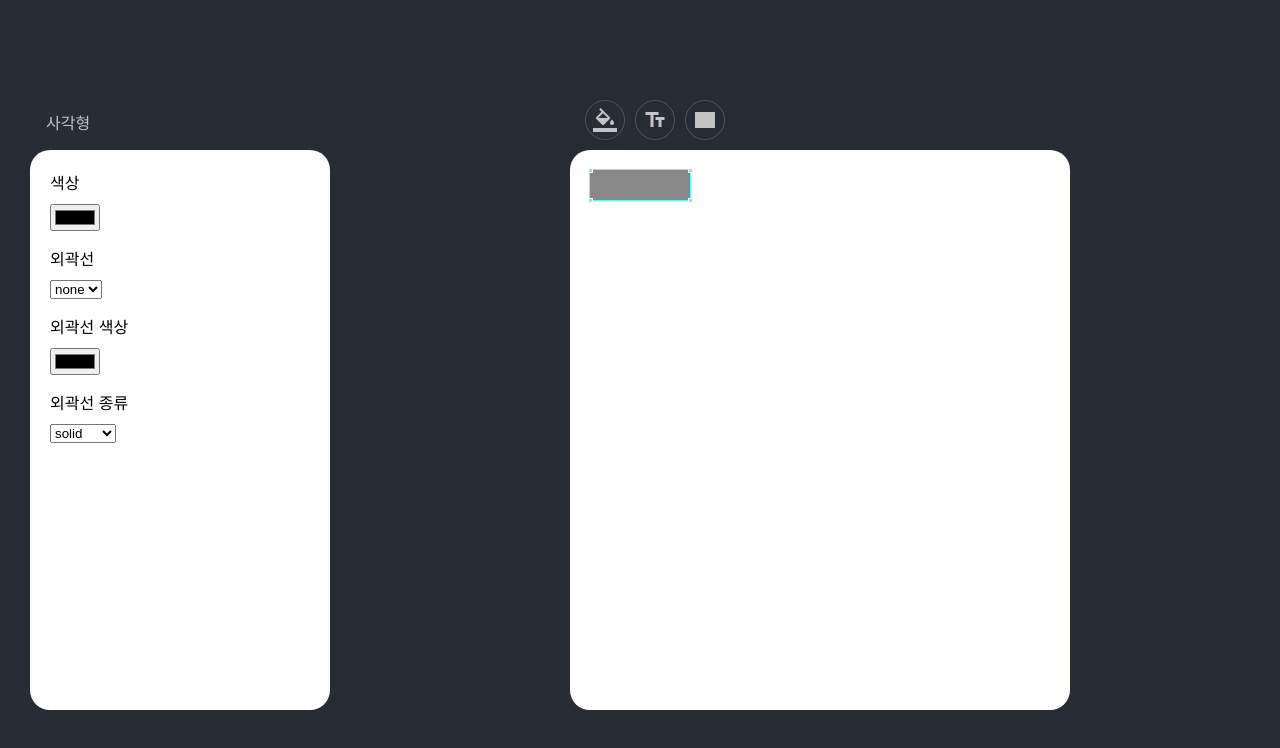
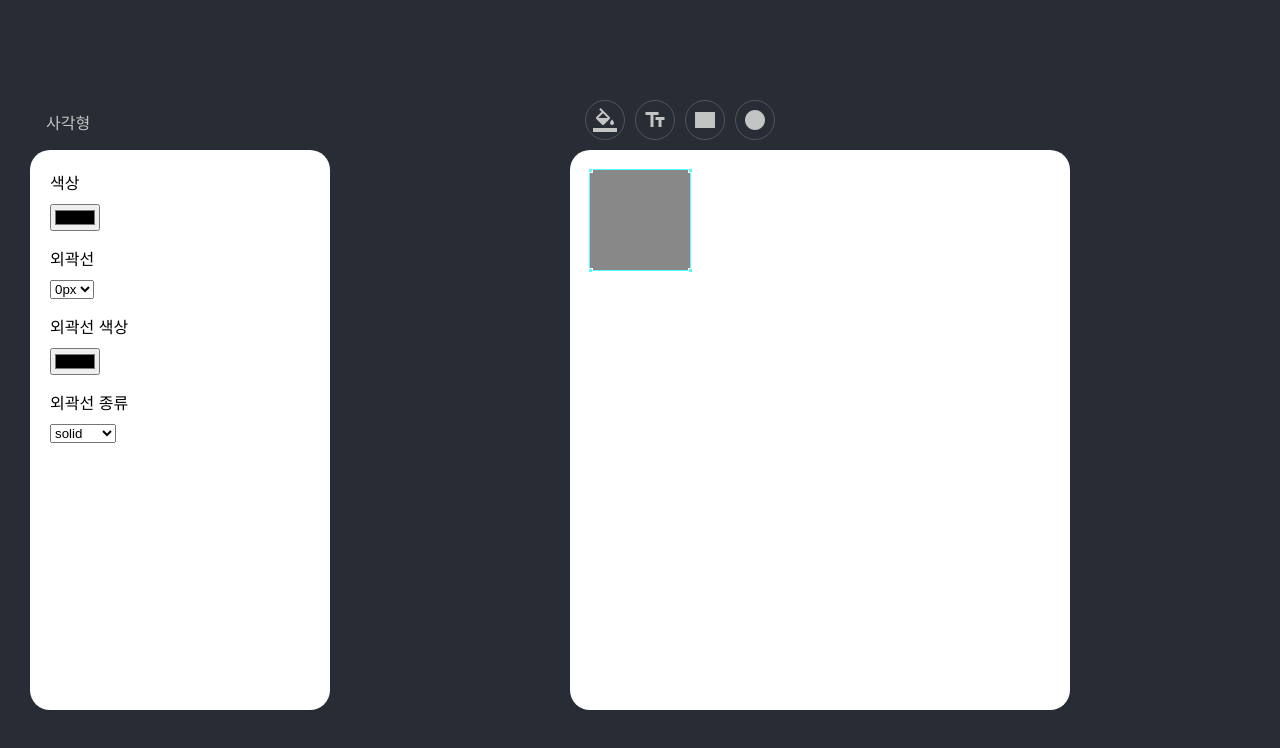
Before and after one commit to biio-front/canvas-with-konva, a React (Create React App) app: page / in a window 1280 px wide. Both pictures are taken after a click on the button "rectangle". Shown: the top 748 px of the page. Built offline with nearby package versions, Linux system fonts and the light colour scheme; a web font is replaced by a local one.

Commit message:
Add shape

```diff
--- a/src/components/AddingBoard/index.tsx
+++ b/src/components/AddingBoard/index.tsx
@@ -48,7 +48,7 @@ function AddingBoard({ setMode }: Props) {
         className='rectangle'
         type='button'
         onClick={() => {
-          setMode('rectangle');
+          setMode('shape');
 
           const element = {
             className: 'rectangle',
@@ -57,7 +57,7 @@ function AddingBoard({ setMode }: Props) {
               posX: 20,
               posY: 20,
               width: 100,
-              height: 30,
+              height: 100,
               color: '#888888',
               borderWidth: 'none',
               borderStyle: 'solid',
@@ -71,6 +71,34 @@ function AddingBoard({ setMode }: Props) {
       >
         <span className='material-icons'>rectangle</span>
       </button>
+
+      <button
+        className='circle'
+        type='button'
+        onClick={() => {
+          setMode('shape');
+
+          const element = {
+            className: 'circle',
+            id: `item-${canvasElements.length}`,
+            styles: {
+              posX: 20,
+              posY: 20,
+              width: 100,
+              height: 100,
+              color: '#888888',
+              borderWidth: '0',
+              borderStyle: 'solid',
+              borderColor: '#000000',
+            },
+          };
+
+          dispatch(addElement(element));
+          dispatch(selectItem(element));
+        }}
+      >
+        <span className='material-icons'>lens</span>
+      </button>
     </div>
   );
 }
--- a/src/components/Canvas/Rectangle/index.scss
+++ /dev/null
@@ -1,5 +0,0 @@
-.canvas-rectangle {
-  width: 100%;
-  height: 100%;
-  border: 0;
-}
--- a/src/components/Canvas/Rectangle/index.tsx
+++ /dev/null
@@ -1,28 +0,0 @@
-/* eslint-disable jsx-a11y/no-static-element-interactions */
-/* eslint-disable jsx-a11y/click-events-have-key-events */
-import { ElementStyle } from '../../../type/canvas';
-import './index.scss';
-
-type Props = {
-  onClickRectangle: Function;
-  elementId: string;
-  styles: ElementStyle;
-};
-
-function CanvasRectangle({ elementId, styles, onClickRectangle }: Props) {
-  return (
-    <div
-      className='canvas-rectangle'
-      id={elementId}
-      style={{
-        backgroundColor: styles?.color || '#000000',
-        borderWidth: styles?.borderWidth || 'none',
-        borderStyle: styles?.borderStyle || 'none',
-        borderColor: styles?.borderColor || 'none',
-      }}
-      onClick={(event) => onClickRectangle(event)}
-    />
-  );
-}
-
-export default CanvasRectangle;
--- /dev/null
+++ b/src/components/Canvas/Shape/index.scss
@@ -0,0 +1,11 @@
+.canvas-rectangle {
+  width: 100%;
+  height: 100%;
+  border: 0;
+}
+
+.canvas-circle {
+  width: 100%;
+  height: 100%;
+  border-radius: 50%;
+}
--- /dev/null
+++ b/src/components/Canvas/Shape/index.tsx
@@ -0,0 +1,27 @@
+/* eslint-disable jsx-a11y/no-static-element-interactions */
+/* eslint-disable jsx-a11y/click-events-have-key-events */
+import { CanvasElement } from '../../../type/canvas';
+import './index.scss';
+
+type Props = {
+  onClickShape: Function;
+  element: CanvasElement;
+};
+
+function CanvasShape({ element, onClickShape }: Props) {
+  return (
+    <div
+      className={`canvas-${element.className}`}
+      id={element.id}
+      style={{
+        backgroundColor: element.styles.color,
+        borderWidth: element.styles.borderWidth,
+        borderStyle: element.styles.borderStyle,
+        borderColor: element.styles.borderColor,
+      }}
+      onClick={(event) => onClickShape(event)}
+    />
+  );
+}
+
+export default CanvasShape;
--- a/src/components/Canvas/index.tsx
+++ b/src/components/Canvas/index.tsx
@@ -3,7 +3,7 @@ import { shallowEqual } from 'react-redux';
 import { modifyElement, modifySelectedItem, selectItem } from '../../reducers/canvas';
 
 import CanvasText from './Text';
-import CanvasRectangle from './Rectangle';
+import CanvasShape from './Shape';
 
 import { useAppDispatch, useAppSelector } from '../../store';
 import { setColor, setFontFamily, setFontSize, setFontWeight } from '../../reducers/canvasCustom';
@@ -62,10 +62,10 @@ function Canvas({ setMode }: Props) {
           dispatch(selectItem(element));
         };
 
-        const onClickRectangle = (event: React.MouseEvent | React.DragEvent) => {
+        const onClickShape = (event: React.MouseEvent | React.DragEvent) => {
           onClick(event);
 
-          setMode('rectangle');
+          setMode('shape');
           dispatch(setColor(element.styles.color));
           dispatch(selectItem(element));
         };
@@ -152,12 +152,8 @@ function Canvas({ setMode }: Props) {
               />
             )}
 
-            {element.className === 'rectangle' && (
-              <CanvasRectangle
-                elementId={element.id}
-                styles={element.styles}
-                onClickRectangle={onClickRectangle}
-              />
+            {(element.className === 'rectangle' || element.className === 'circle') && (
+              <CanvasShape element={element} onClickShape={onClickShape} />
             )}
 
             <div
--- a/src/components/Customizing/Rectangle/index.tsx
+++ b/src/components/Customizing/Shape/index.tsx
@@ -10,10 +10,11 @@ import {
 
 import { changeStyle } from '../../../functions/customizing';
 
-function CustomizingRectangle() {
+function CustomizingShape() {
   const dispatch = useAppDispatch();
-  const { color, borderWidth, borderColor, borderStyle } = useAppSelector(
+  const { className, color, borderWidth, borderColor, borderStyle } = useAppSelector(
     (state) => ({
+      className: state.canvas.selectedItem.className,
       color: state.canvasCustom.color,
       borderWidth: state.canvasCustom.borderWidth,
       borderStyle: state.canvasCustom.borderStyle,
@@ -25,7 +26,10 @@ function CustomizingRectangle() {
   return (
     <>
       <div className='customizing-title'>
-        <span>사각형</span>
+        <span>
+          {className === 'rectangle' && '사각형'}
+          {className === 'circle' && '원'}
+        </span>
       </div>
 
       <div className='customizing-board'>
@@ -44,7 +48,7 @@ function CustomizingRectangle() {
             value={borderWidth}
             onChange={(event) => changeStyle(event, dispatch, setBorderWidth, 'borderWidth')}
           >
-            <option>none</option>
+            <option>0px</option>
             <option>1px</option>
             <option>2px</option>
             <option>3px</option>
@@ -78,4 +82,4 @@ function CustomizingRectangle() {
   );
 }
 
-export default CustomizingRectangle;
+export default CustomizingShape;
--- a/src/pages/Playground.tsx
+++ b/src/pages/Playground.tsx
@@ -3,7 +3,7 @@ import { useState } from 'react';
 import Customizing from '../components/Customizing';
 import CustomizingText from '../components/Customizing/Text';
 import CustomizingBgColor from '../components/Customizing/BgColor';
-import CustomizingRectangle from '../components/Customizing/Rectangle';
+import CustomizingShape from '../components/Customizing/Shape';
 import AddingBoard from '../components/AddingBoard';
 import Canvas from '../components/Canvas';
 
@@ -18,7 +18,7 @@ function Playground() {
         {mode === '' && <Customizing />}
         {mode === 'bg-color' && <CustomizingBgColor />}
         {mode === 'text' && <CustomizingText />}
-        {mode === 'rectangle' && <CustomizingRectangle />}
+        {mode === 'shape' && <CustomizingShape />}
       </div>
 
       <div className='container adding'>
```
